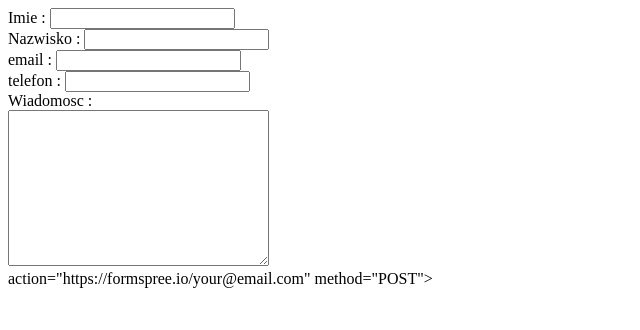
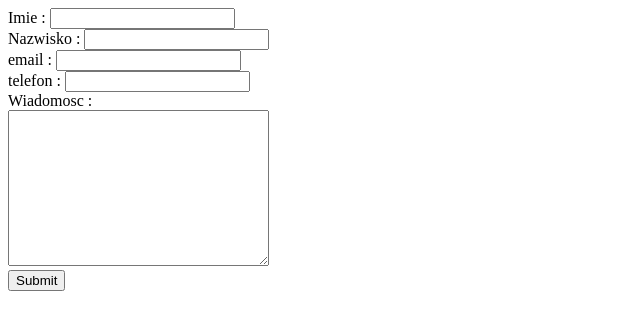
Before and after one commit to marcinobrzut/formularz, a plain HTML site: page index.html in a window 1280 px wide. Shown: the whole page, without its empty margins (0-640 px from the left). Drawn offline with Linux system fonts and the light colour scheme.

Commit message:
dodanie submit

```diff
--- a/index.html
+++ b/index.html
@@ -19,11 +19,8 @@
             <input type="number" id="telefon"><br>
             <label for="wiadomosc">Wiadomosc : </label><br>
             <textarea name="" id="" cols="30" rows="10" id="wiadomosc"></textarea><br>
+            <input type="submit">
         </form>
     </div>
 </body>
 </html>
-
-
-action="https://formspree.io/your@email.com"
-      method="POST">
```
